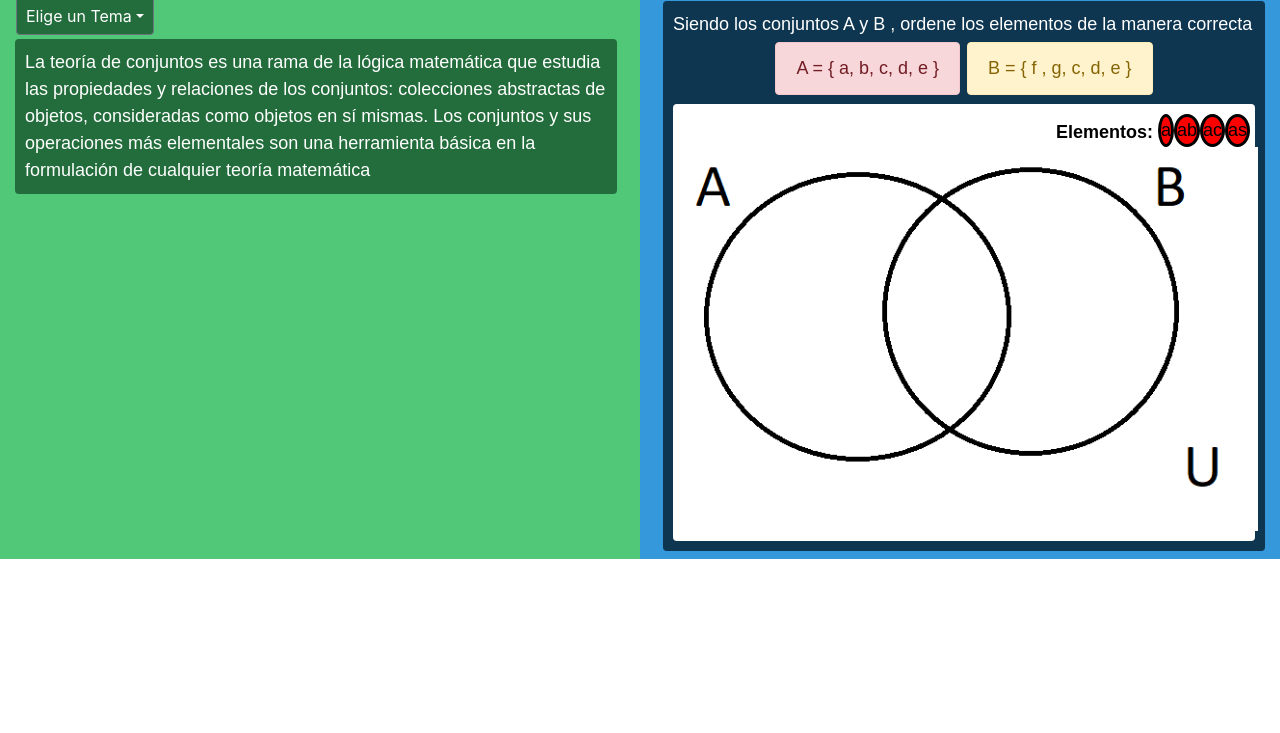
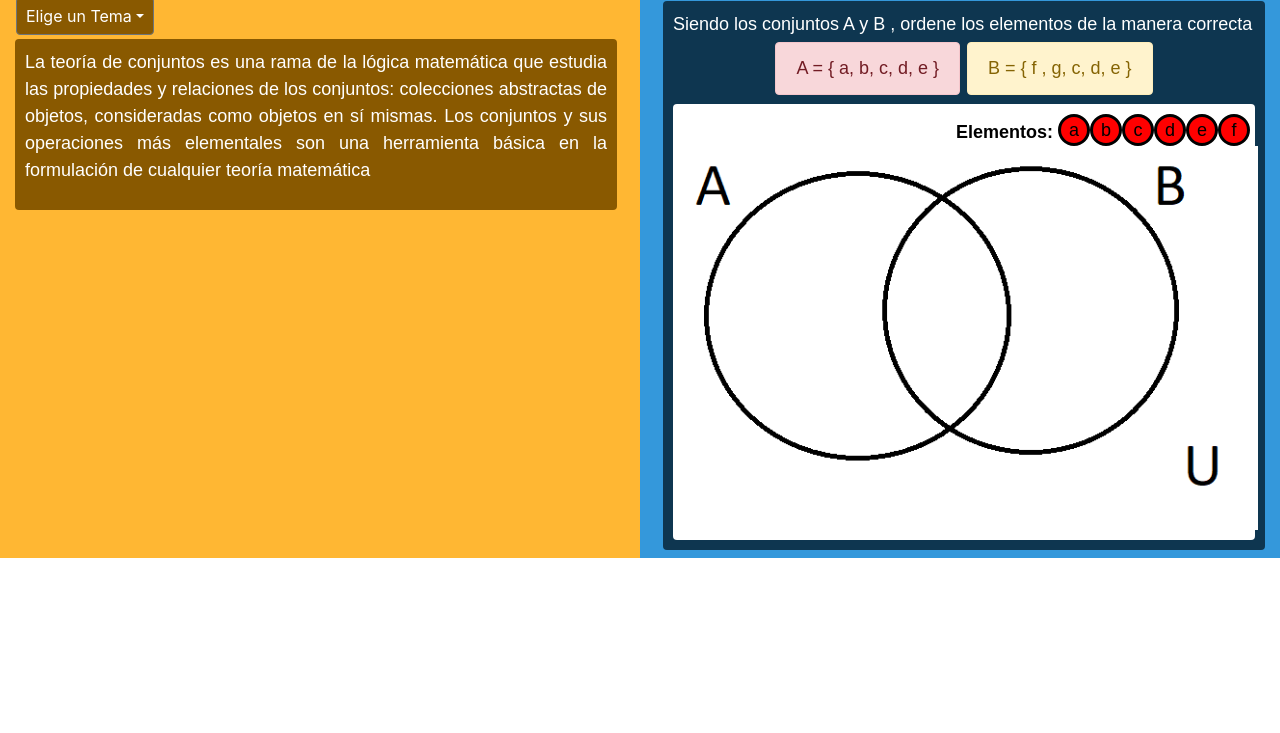
Before and after one commit to josegamarraformosa/eduTI, a plain HTML site: page index.html in a window 1280 px wide. Shown: the part 67-800 px from the top of the page. Drawn offline with nearby package versions, Linux system fonts and the light colour scheme.

Commit message:
Detalles del los elementos a arrastrar

```diff
--- a/css/estilos.css
+++ b/css/estilos.css
@@ -1,3 +1,4 @@
+
 
 @font-face{
       font-family: 'GothamBlack';
@@ -23,7 +24,7 @@
 }
 */
 .izquierda{
- background-color:#50c878;/*esmeralda*/
+ background-color:#ffb733;/*esmeralda*/
 }
 
 .derecha{
@@ -57,20 +58,27 @@
     font-family:sans-serif;
     color: white;
     font-size: 18px;
-    background-color: #226d3b;
+    background-color:#895900;
     border-radius: .25rem;
     padding: 10px;
+    text-align: justify;
+    text-justify: inter-word;
 
 
   }
 
   .circulo{
+  height: 2rem;
+  width:  2rem;
   cursor: pointer;
   background-color: red;
   color: black;
   border-style:solid;
 
   border-width:medium;
+  }
+  .circulo:hover{
+    color: white;
   }
 
   .item_b{
@@ -84,6 +92,8 @@
     background-color:#0e3650;
     border-radius: .25rem;
     padding: 10px;
+    text-align: justify;
+    text-justify: inter-word;
 
 
   }
--- a/index.html
+++ b/index.html
@@ -14,7 +14,7 @@
 
   </head>
   <body>
-    <div class="row">
+    <div class="row h-100">
       <!--  lado izquierdo -->
       <div class="col-md-6 izquierda pr-2"  >
 
@@ -34,7 +34,7 @@
 
 
 
-                <button class="btn btn-secondary dropdown-toggle dropdown-toggle-split tema" type="button" id="dropdownMenuButton" style="background-color:#226d3b;" data-toggle="dropdown" aria-haspopup="true" aria-expanded="false">
+                <button class="btn btn-secondary dropdown-toggle dropdown-toggle-split tema" type="button" id="dropdownMenuButton" style="background-color:#895900;" data-toggle="dropdown" aria-haspopup="true" aria-expanded="false">
                   Elige un Tema
                 </button>
                 <div class="dropdown-menu" aria-labelledby="dropdownMenuButton">
@@ -55,7 +55,10 @@
           <!--Cuerpo-->
            <div class="container" >
               <div class="cuerpo mb-2 mt-1">
-                La teoría de conjuntos es una rama de la lógica matemática que estudia las propiedades y relaciones de los conjuntos: colecciones abstractas de objetos, consideradas como objetos en sí mismas. Los conjuntos y sus operaciones más elementales son una herramienta básica en la formulación de cualquier teoría matemática
+              	<p>
+              		La teoría de conjuntos es una rama de la lógica matemática que estudia las propiedades y relaciones de los conjuntos: colecciones abstractas de objetos, consideradas como objetos en sí mismas. Los conjuntos y sus operaciones más elementales son una herramienta básica en la formulación de cualquier teoría matemática
+              	</p>
+
               </div>
 
 
@@ -104,15 +107,21 @@
                    <div class="row justify-content-end align-content-center" style="">
                     <div class="prueba" style="color:black;font-weight: 800;margin-top: 5px; margin-right: 5px; cursor: pointer;">Elementos: </div>
 
-                    	<span class="rounded-circle circulo"> a </span>
-                    	<div class=" rounded-circle circulo">
-                    		ab
+                    	<span class="rounded-circle circulo text-center align-middle"> a </span>
+                    	<div class=" rounded-circle circulo text-center">
+                    		b
                     	</div>
-                    	<div class=" rounded-circle circulo">
-                    		ac
+                    	<div class=" rounded-circle circulo text-center">
+                    		c
                     	</div>
-                    	<div class=" rounded-circle circulo">
-                    		as
+                    	<div class=" rounded-circle circulo text-center">
+                    		d
+                    	</div>
+                    	<div class=" rounded-circle circulo text-center">
+                    		e
+                    	</div>
+                    	<div class=" rounded-circle circulo text-center">
+                    		f
                     	</div>
 
                   </div>
```
